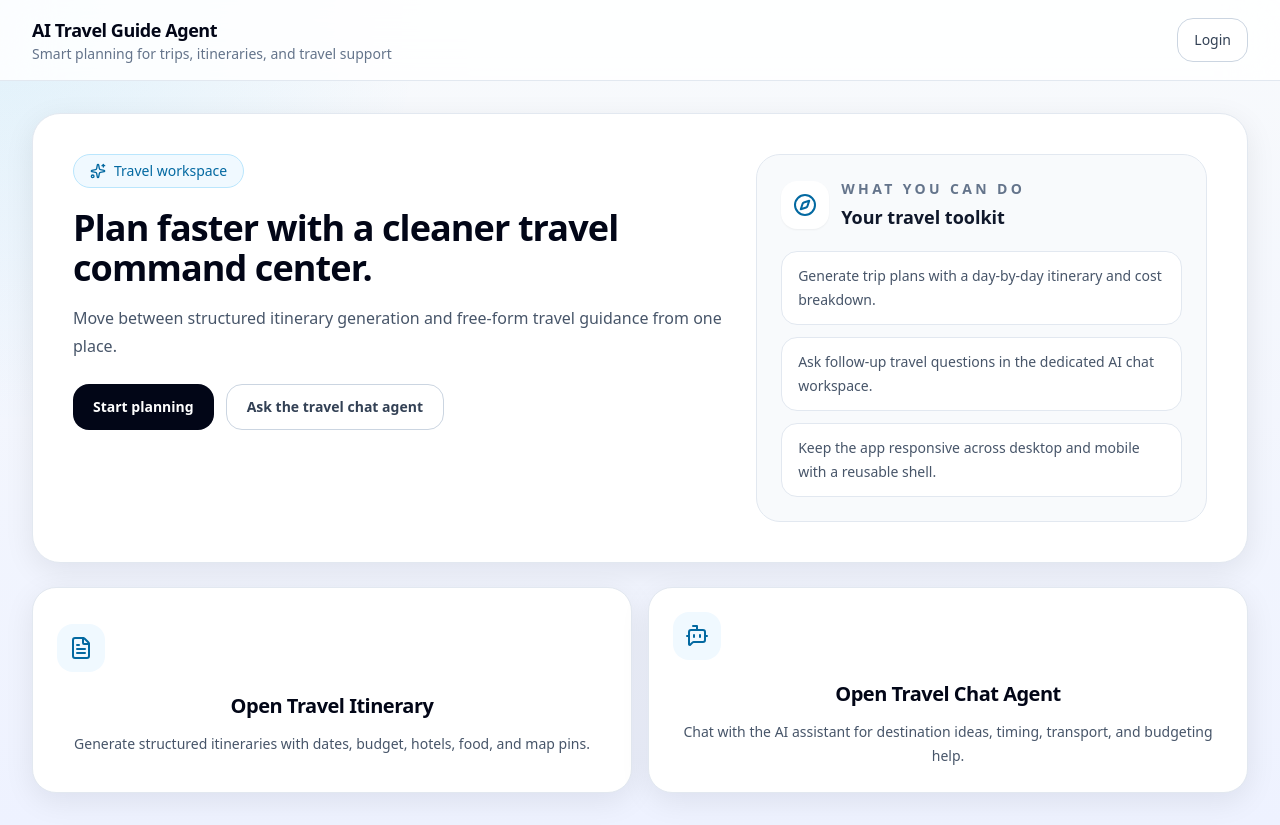
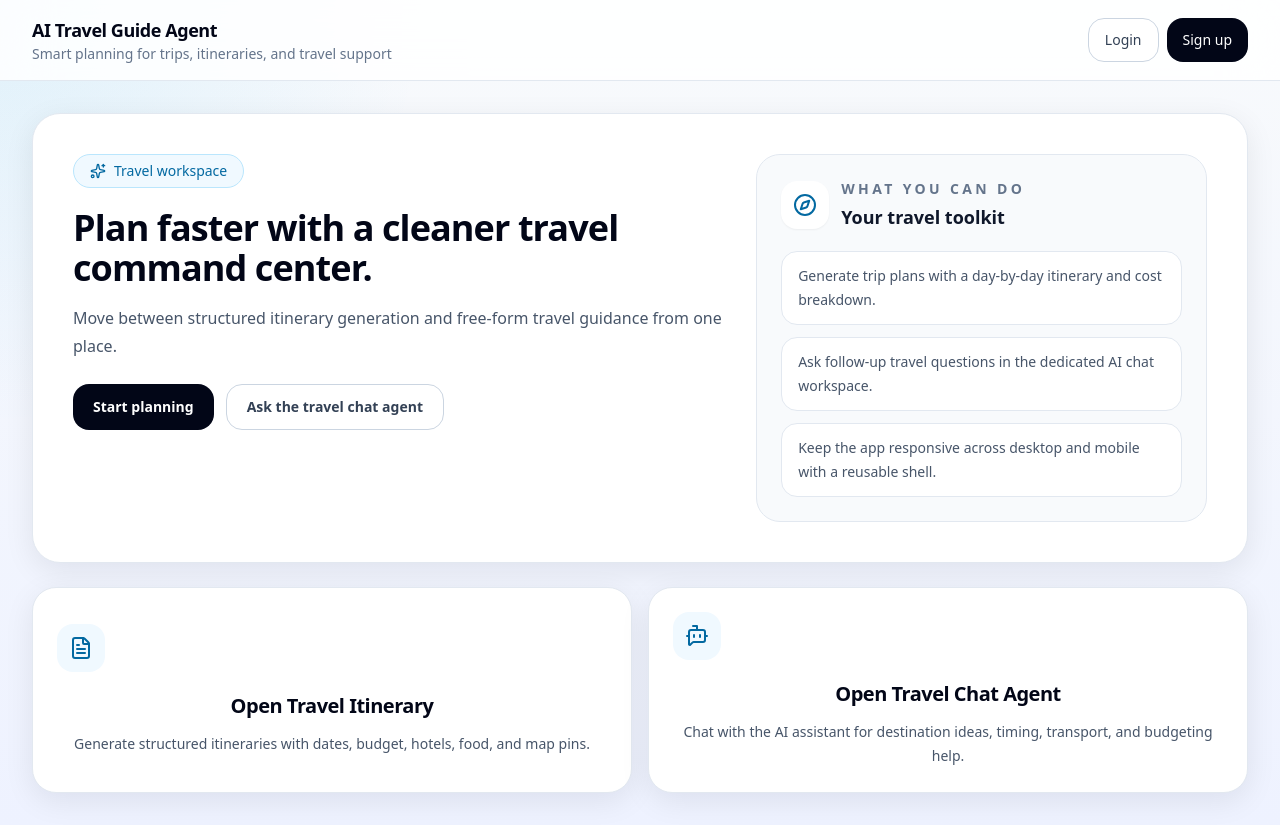
Before and after one commit to Chokka-lingam/Agentic-Ai, a Next.js app: page / in a window 1280 px wide. Built offline with nearby package versions, Linux system fonts and the light colour scheme; no server answers.

Commit message:
Sign up in home page

```diff
--- a/components/layout/AppTopbar.tsx
+++ b/components/layout/AppTopbar.tsx
@@ -39,12 +39,20 @@ export function AppTopbar({ onMenuClick, showMenuButton = true, userEmail }: App
         {userEmail ? (
           <LogoutButton />
         ) : (
+          <div className="flex items-center gap-2">
             <Link
               href="/login"
               className="inline-flex h-11 items-center justify-center rounded-2xl border border-slate-300 bg-white px-4 text-sm font-medium text-slate-700 transition-all hover:border-slate-400 hover:text-slate-950"
             >
               Login
             </Link>
+            <Link
+              href="/signup"
+              className="inline-flex h-11 items-center justify-center rounded-2xl bg-slate-950 px-4 text-sm font-medium text-white transition-all hover:bg-slate-800"
+            >
+              Sign up
+            </Link>
+          </div>
         )}
       </div>
     </header>
```
Also changed, not shown: 1 other file (tests, documents, lock files or other folders). Lines whose indentation alone changed are shown as unchanged.
